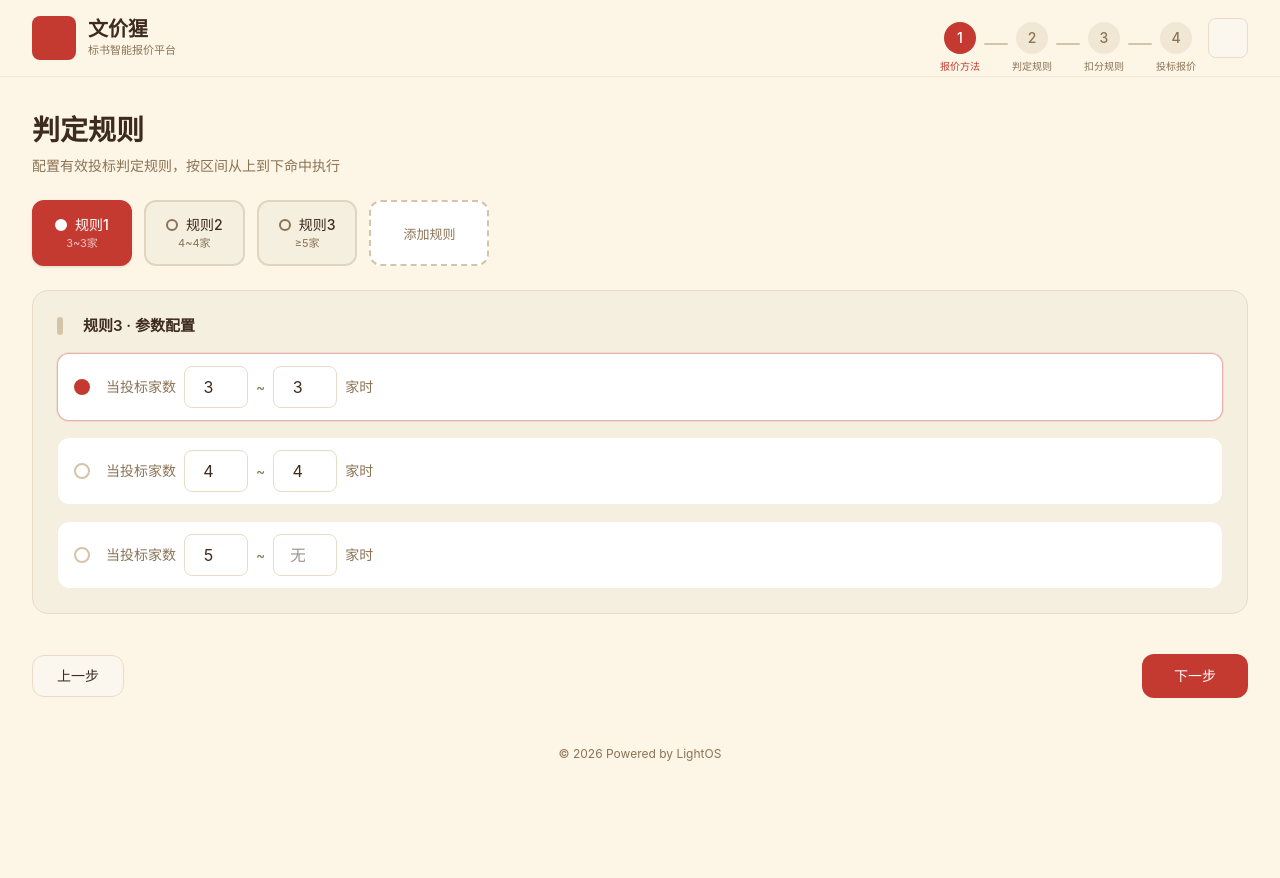
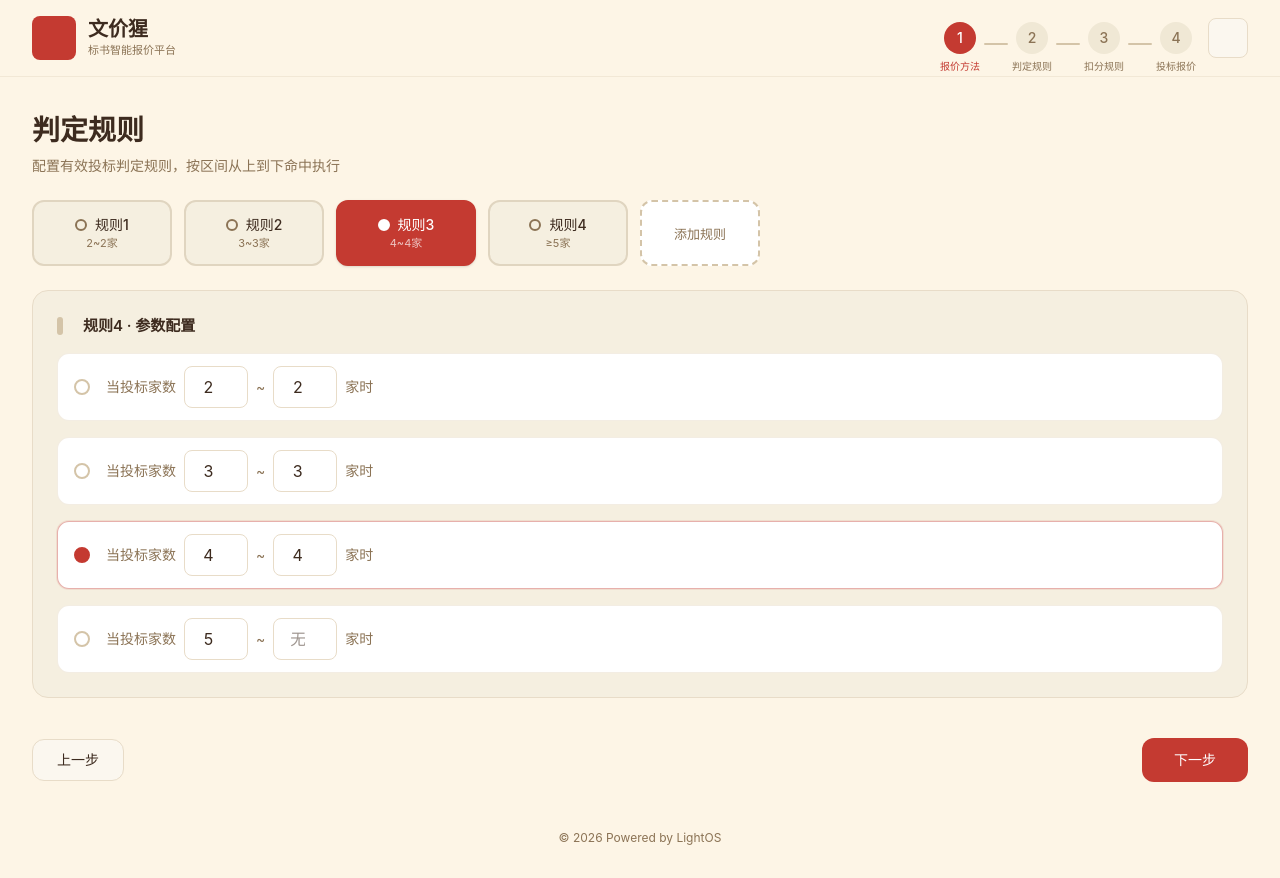
Before and after one commit to sikenali/bid-quotation, a React (Vite) app: page /step-2 in a window 1280 px wide. Before the commit the page ends 800 px from the top, so only its background shows below. Built offline with nearby package versions, Linux system fonts and the light colour scheme.

Commit message:
feat: 规则默认4条(2/3/4/5+家)，默认选中4家规则，标签宽度统一140px

```diff
--- a/src/components/RuleManager.tsx
+++ b/src/components/RuleManager.tsx
@@ -5,7 +5,12 @@ import { ValidRule } from '../types';
 export default function RuleManager() {
   const { validRules, addValidRule, removeValidRule, updateValidRule, theme } = useConfigStore();
   const isDark = theme === 'dark';
-  const [activeRuleId, setActiveRuleId] = useState<string | null>(validRules[0]?.id || null);
+  const [activeRuleId, setActiveRuleId] = useState<string | null>(
+    () => {
+      const rules = useConfigStore.getState().validRules;
+      return rules.find(r => r.minCount === 4 && r.maxCount === 4)?.id || rules[0]?.id || null;
+    }
+  );
 
   const addNewRule = () => {
     const { validRules } = useConfigStore.getState();
@@ -32,7 +37,7 @@ export default function RuleManager() {
           <button
             key={rule.id}
             onClick={() => setActiveRuleId(rule.id === activeRuleId ? null : rule.id)}
-            className={`flex flex-col items-center justify-center px-5 py-3 rounded-xl min-w-[100px] transition-all border-2 ${
+            className={`flex flex-col items-center justify-center px-5 py-3 rounded-xl min-w-[140px] transition-all border-2 ${
               rule.id === activeRuleId
                 ? 'bg-[#C43A31] text-white border-[#C43A31] shadow-sm'
                 : isDark
--- a/src/stores/configStore.ts
+++ b/src/stores/configStore.ts
@@ -53,10 +53,11 @@ const defaultBidUnits = [
   { id: 'default-4', name: '广西锂钠氪锶软件科技有限公司', price: 0, isValid: true },
 ];
 
-const defaultValidRules = [
-  { id: 'r1', minCount: 3, maxCount: 3, action: 'nth_lowest', params: { nth: 2 } },
-  { id: 'r2', minCount: 4, maxCount: 4, action: 'remove_highest_n', params: { removeN: 1 } },
-  { id: 'r3', minCount: 5, maxCount: -1, action: 'trim_percent', params: { trimPercent: 20 } },
+const defaultValidRules: ValidRule[] = [
+  { id: 'r1', minCount: 2, maxCount: 2, action: 'direct', params: {} },
+  { id: 'r2', minCount: 3, maxCount: 3, action: 'nth_lowest', params: { nth: 2 } },
+  { id: 'r3', minCount: 4, maxCount: 4, action: 'remove_highest_n', params: { removeN: 1 } },
+  { id: 'r4', minCount: 5, maxCount: -1, action: 'trim_percent', params: { trimPercent: 20 } },
 ];
 
 export const useConfigStore = create<ConfigState>()(
@@ -246,7 +247,7 @@ export const useConfigStore = create<ConfigState>()(
           k2: d.k2,
           maxPrice: d.maxPrice,
           customBasePrice: d.customBasePrice,
-          validRules: d.validRules,
+           validRules: [...defaultValidRules],
           deduction: d.deduction,
           bidUnits: [
             { id: 'default-1', name: '单位A', price: 0, isValid: true },
@@ -288,7 +289,7 @@ export const useConfigStore = create<ConfigState>()(
         } else if (state.bidUnits.length === 0) {
           state.bidUnits = [...defaultBidUnits];
         }
-        if (Array.isArray(state.validRules) && state.validRules.length === 4 && state.validRules.some((r: any) => r.id === 'r4')) {
+        if (!Array.isArray(state.validRules) || state.validRules.length < 2) {
           (state as any).validRules = [...defaultValidRules];
         }
       },
--- a/src/utils/templates.ts
+++ b/src/utils/templates.ts
@@ -21,9 +21,10 @@ export function createDefaultConfig(algorithm: Algorithm = 'arithmetic_mean'): O
     maxPrice: 0,
     customBasePrice: 0,
     validRules: [
-      { id: 'r1', minCount: 3, maxCount: 3, action: 'nth_lowest', params: { nth: 2 } },
-      { id: 'r2', minCount: 4, maxCount: 4, action: 'remove_highest_n', params: { removeN: 1 } },
-      { id: 'r3', minCount: 5, maxCount: -1, action: 'trim_percent', params: { trimPercent: 20 } },
+      { id: 'r1', minCount: 2, maxCount: 2, action: 'direct', params: {} },
+      { id: 'r2', minCount: 3, maxCount: 3, action: 'nth_lowest', params: { nth: 2 } },
+      { id: 'r3', minCount: 4, maxCount: 4, action: 'remove_highest_n', params: { removeN: 1 } },
+      { id: 'r4', minCount: 5, maxCount: -1, action: 'trim_percent', params: { trimPercent: 20 } },
     ],
     deduction: { fullScore: 60, deductPerHighPercent: 0.6, deductPerLowPercent: 0.3, minScore: 0 },
   };
```
